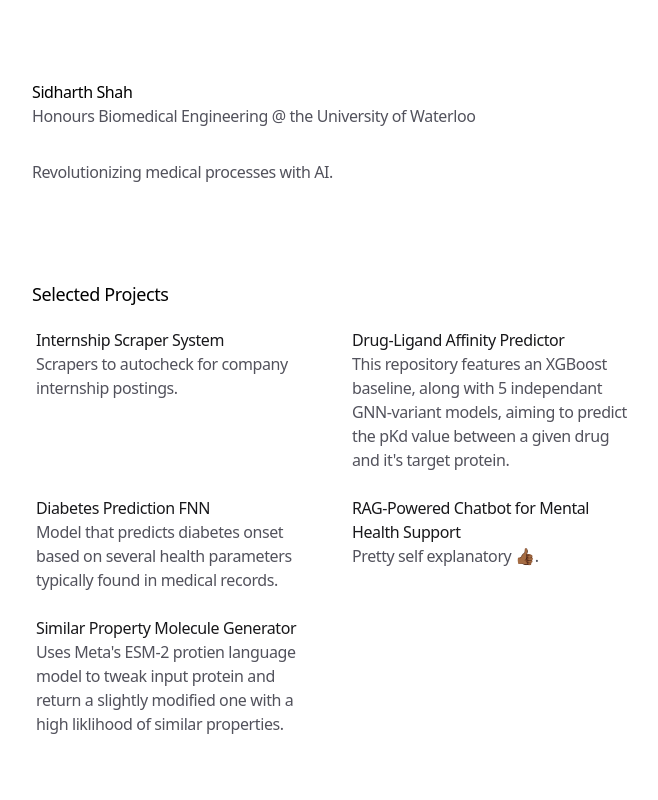
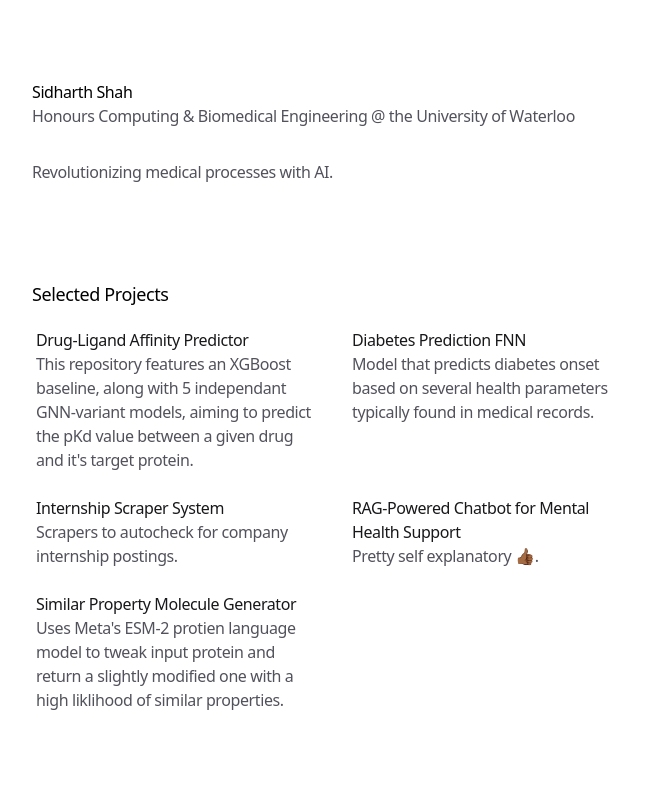
Before and after one commit to Sidharth6Shah/sidharthkshah-site, a Next.js app: page / in a window 1280 px wide. Shown: the top 800 px of the page, without its empty margins (304-962 px from the left). Built offline with nearby package versions, Linux system fonts and the light colour scheme.

Commit message:
rearranging projects to look better + title change

```diff
--- a/app/data.ts
+++ b/app/data.ts
@@ -29,14 +29,6 @@ type SocialLink = {
 
 export const PROJECTS: Project[] = [
   {
-    name: 'Internship Scraper System',
-    description: 'Scrapers to autocheck for company internship postings.',
-    link: 'https://github.com/Sidharth6Shah/Internship-Scraper-System',
-    // video:
-    //   'https://res.cloudinary.com/read-cv/video/upload/t_v_b/v1/1/profileItems/W2azTw5BVbMXfj7F53G92hMVIn32/XSfIvT7BUWbPRXhrbLed/ee6871c9-8400-49d2-8be9-e32675eabf7e.mp4?_a=DATAdtAAZAA0',
-    id: 'project5',
-  },
-  {
     name: 'Drug-Ligand Affinity Predictor',
     description:
       'This repository features an XGBoost baseline, along with 5 independant GNN-variant models, aiming to predict the pKd value between a given drug and it\'s target protein.',
@@ -52,6 +44,14 @@ export const PROJECTS: Project[] = [
     // video:
     //   'https://res.cloudinary.com/read-cv/video/upload/t_v_b/v1/1/profileItems/W2azTw5BVbMXfj7F53G92hMVIn32/XSfIvT7BUWbPRXhrbLed/ee6871c9-8400-49d2-8be9-e32675eabf7e.mp4?_a=DATAdtAAZAA0',
     id: 'project2',
+  },
+  {
+    name: 'Internship Scraper System',
+    description: 'Scrapers to autocheck for company internship postings.',
+    link: 'https://github.com/Sidharth6Shah/Internship-Scraper-System',
+    // video:
+    //   'https://res.cloudinary.com/read-cv/video/upload/t_v_b/v1/1/profileItems/W2azTw5BVbMXfj7F53G92hMVIn32/XSfIvT7BUWbPRXhrbLed/ee6871c9-8400-49d2-8be9-e32675eabf7e.mp4?_a=DATAdtAAZAA0',
+    id: 'project5',
   },
   {
     name: 'RAG-Powered Chatbot for Mental Health Support',
--- a/app/header.tsx
+++ b/app/header.tsx
@@ -16,7 +16,7 @@ export function Header() {
           className="text-zinc-600 dark:text-zinc-500"
           delay={0.5}
         >
-          Honours Biomedical Engineering @ the University of Waterloo
+          Honours Computing & Biomedical Engineering @ the University of Waterloo
         </TextEffect>
       </div>
     </header>
```
